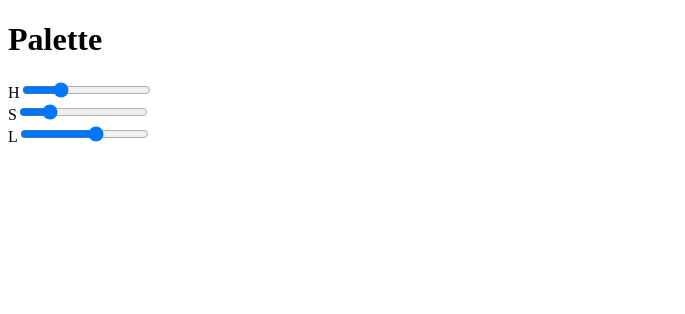
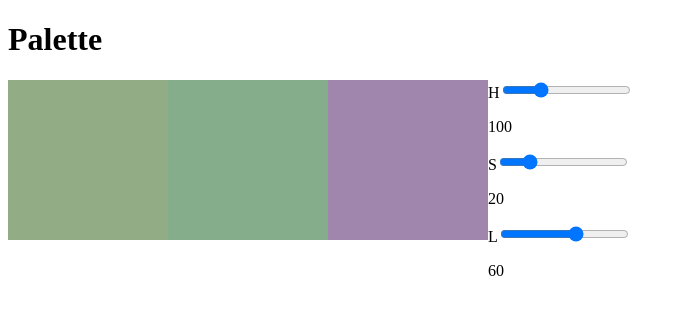
Before and after one commit to Loiccoornaert27/Aston-HSL, an Angular app in the folder aston-HSL/: page / in a window 1280 px wide. Shown: the top 314 px of the page, without its empty margins (0-685 px from the left). Built offline with nearby package versions, Linux system fonts and the light colour scheme.

Commit message:
changement de l'écriture britanique à l'écriture américaine parce-que colour ça marche pas mais color oui

```diff
--- a/aston-HSL/src/app/components/palette/palette.component.html
+++ b/aston-HSL/src/app/components/palette/palette.component.html
@@ -6,20 +6,20 @@
         <div>
             <label for="hue">H</label>
             <input max="360" [(ngModel)]="h" type="range" id="hue" name="hue" (mousemove)="colorChange()">
-            <!-- <input type="text" id="huet" oninput="this.previousElementSibling.value= this.value"> -->
+           <p>{{h}}</p>
         </div>
 
         <div>
             <label for="saturation">S</label>
             <input [(ngModel)]="s" max="100" type="range" id="saturation" name="saturation"
                 (mousemove)="colorChange()">
-            <!-- <input type="text" id="saturationt" oninput="this.previousElementSibling.value= this.value"> -->
+            <p>{{s}}</p>
         </div>
 
         <div>
             <label for="light">L</label>
             <input max="100" [(ngModel)]="l" type="range" id="light" name="light"  (mousemove)="colorChange()">
-            <!-- <input type="text" id="lightt" oninput="this.previousElementSibling.value= this.value"> -->
+            <p>{{l}}</p>
         </div>
     </div>
 
--- a/aston-HSL/src/app/components/palette/palette.component.scss
+++ b/aston-HSL/src/app/components/palette/palette.component.scss
@@ -3,6 +3,23 @@
 .palettes{
     display: flex;
     flex-direction: row;
+
+    &_main{
+
+        width: 10em;
+        height: 10em;
+    }
+    &_analog{
+
+        width: 10em;
+        height: 10em;
+    }
+
+    &_compl{
+
+        width: 10em;
+        height: 10em;
+    }
 
     &_sliders{
         display: flex;
--- a/aston-HSL/src/app/components/palette/palette.component.ts
+++ b/aston-HSL/src/app/components/palette/palette.component.ts
@@ -14,9 +14,9 @@ export class PaletteComponent implements OnInit {
 
   l: number = 60;
 
-  firstBack: string = `background-colour : hsl( ${this.h}, ${this.s}%, ${this.l}%)`;
-  secondBack: string = `background-colour : hsl( ${this.h + 30}, ${this.s}%, ${this.l}%)`;
-  thirdBack: string = `background-colour : hsl( ${this.h + 180}, ${this.s}%, ${this.l}%)`;
+  firstBack: string = `background-color : hsl( ${this.h}, ${this.s}%, ${this.l}%)`;
+  secondBack: string = `background-color : hsl( ${this.h + 30}, ${this.s}%, ${this.l}%)`;
+  thirdBack: string = `background-color : hsl( ${this.h + 180}, ${this.s}%, ${this.l}%)`;
 
 
   constructor() { }
@@ -25,9 +25,9 @@ export class PaletteComponent implements OnInit {
   }
 
   colorChange(): void {
-    this.firstBack = `background-colour : hsl( ${this.h}, ${this.s}%, ${this.l}%)`;
-    this.secondBack = `background-colour : hsl( ${this.h + 30}, ${this.s}%, ${this.l}%)`;
-    this.thirdBack = `background-colour : hsl( ${this.h + 180}, ${this.s}%, ${this.l}%)`;
+    this.firstBack = `background-color : hsl( ${this.h}, ${this.s}%, ${this.l}%)`;
+    this.secondBack = `background-color : hsl( ${this.h + 30}, ${this.s}%, ${this.l}%)`;
+    this.thirdBack = `background-color : hsl( ${this.h + 180}, ${this.s}%, ${this.l}%)`;
 
   }
 
```
